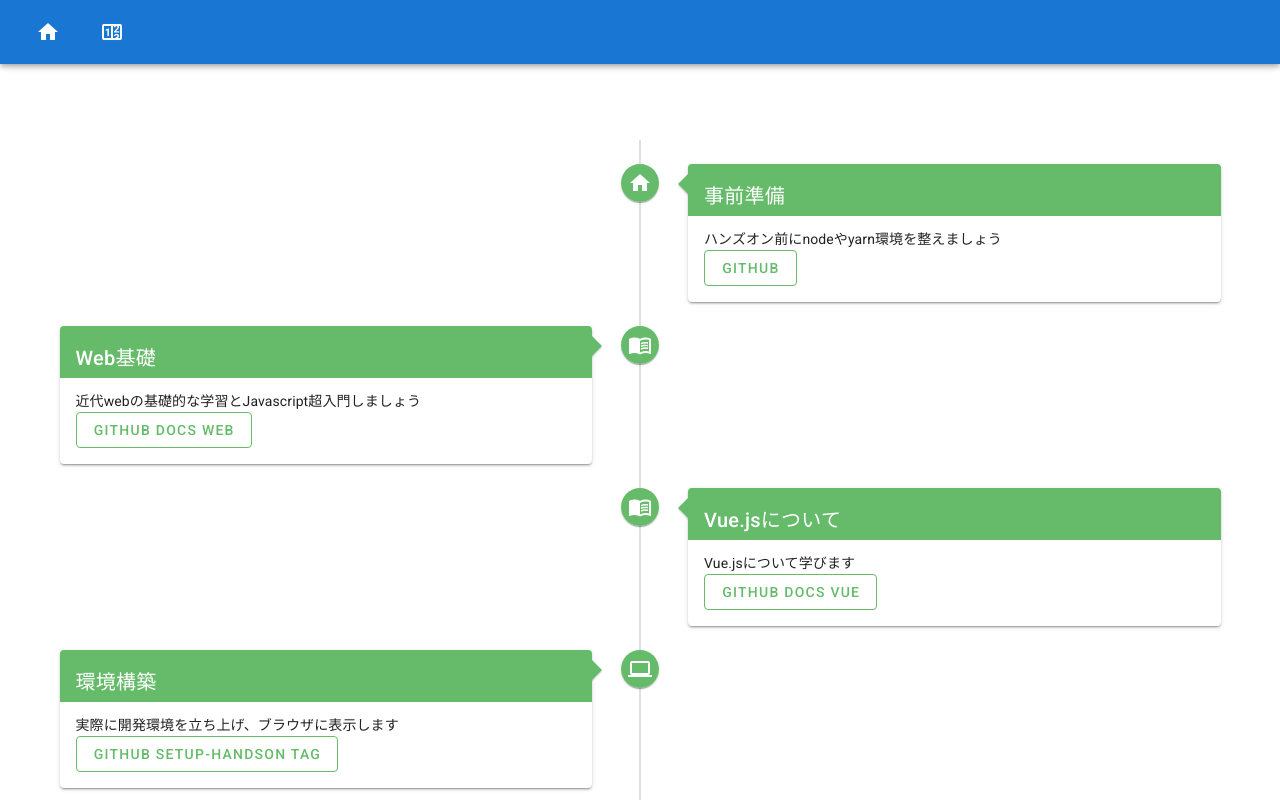
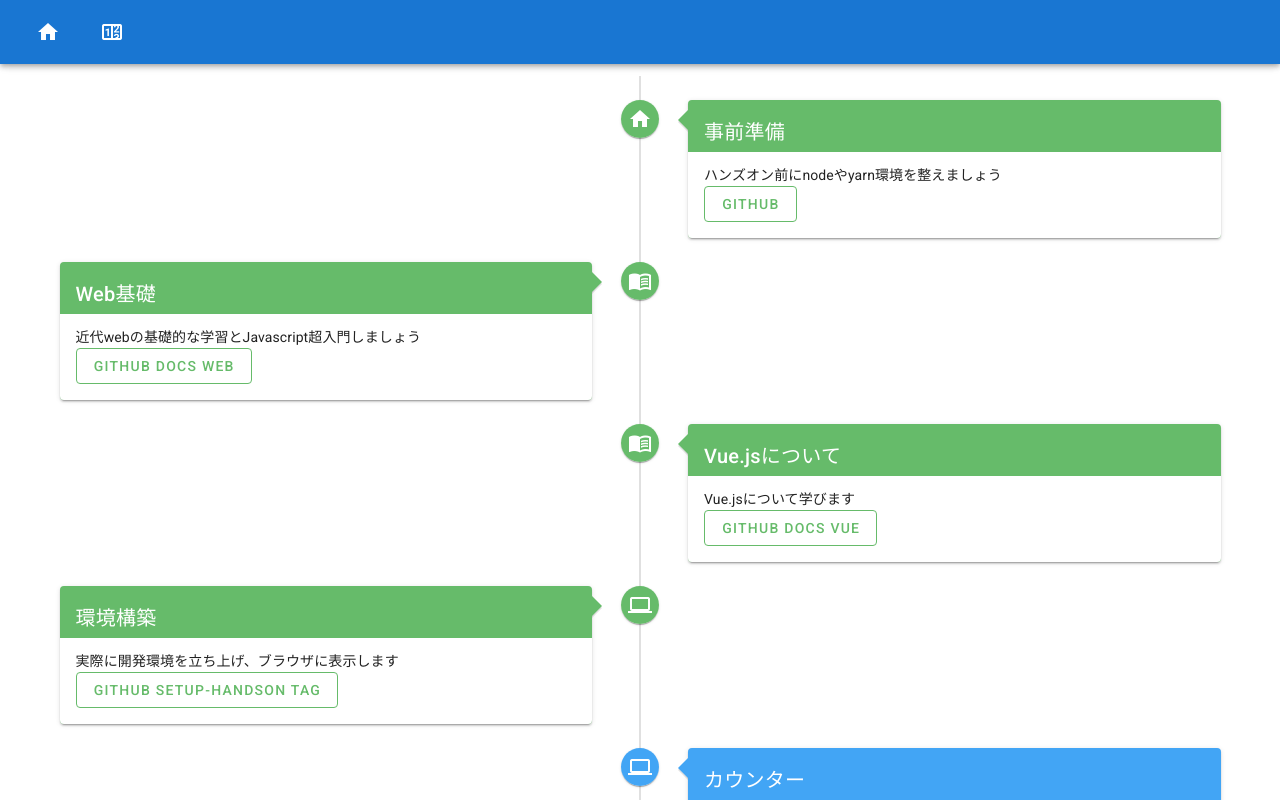
Before and after one commit to arakawamoriyuki/vue-nuxt-handson, a Vue app: page / in a window 1280 px wide. Shown: the top 800 px of the page. Built offline with nearby package versions, Linux system fonts and the light colour scheme.

Commit message:
上に必要ないマージンできるのでhomeのv-main消した

```diff
--- a/src/views/Home.vue
+++ b/src/views/Home.vue
@@ -1,7 +1,5 @@
 <template>
-  <v-main>
-    <timelines/>
-  </v-main>
+  <timelines/>
 </template>
 
 <script>
```
